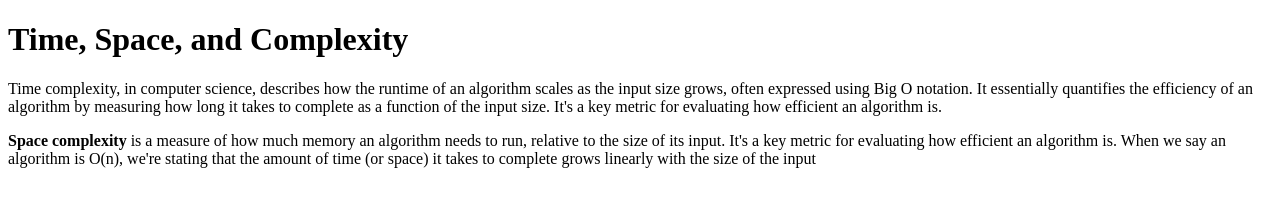
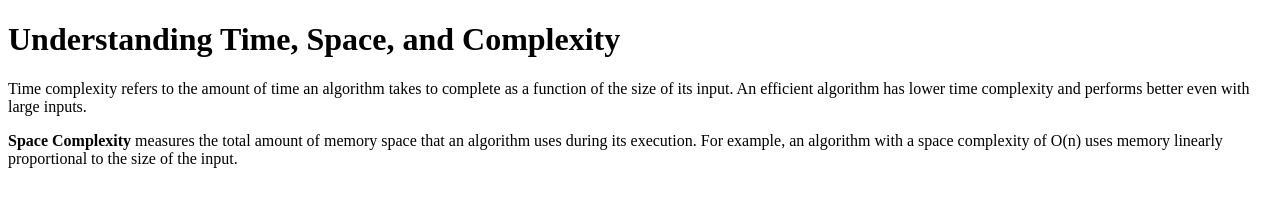
Before and after one commit to acciojob/time-and-space-complexity-Rohit-Pandit, a website: page main.html in a window 1280 px wide. Drawn offline with Linux system fonts and the light colour scheme.

Commit message:
created a submission

```diff
--- a/main.html
+++ b/main.html
@@ -8,16 +8,15 @@
 
 <body>
 	<!-- the entire body must be written by student -->
-	<h1>Time, Space, and Complexity</h1>
-	<p>Time complexity, in computer science, describes how the runtime of an algorithm scales
-		as the input size grows, often expressed using Big O
-		notation. It essentially quantifies the efficiency of an
-		algorithm by measuring how long it takes to complete as a
-		function of the input size. It's a key metric for evaluating how efficient an algorithm is.</p>
-	<p> <b>Space complexity</b> is a measure of how much memory an algorithm needs to run, relative to the size of its input.
-		It's a key metric for evaluating how efficient an algorithm is.
-	When we say an algorithm is O(n), we're stating that the amount of time (or space)
-		it takes to complete grows linearly with the size of the input</p>
+	<h1>Understanding Time, Space, and Complexity</h1>
+
+    <p>
+        Time complexity refers to the amount of time an algorithm takes to complete as a function of the size of its input. An efficient algorithm has lower time complexity and performs better even with large inputs.
+    </p>
+
+    <p>
+        <b>Space Complexity</b> measures the total amount of memory space that an algorithm uses during its execution. For example, an algorithm with a space complexity of O(n) uses memory linearly proportional to the size of the input.
+    </p>
 
     <script type="text/javascript" src="./script.js">
 </script>
```
